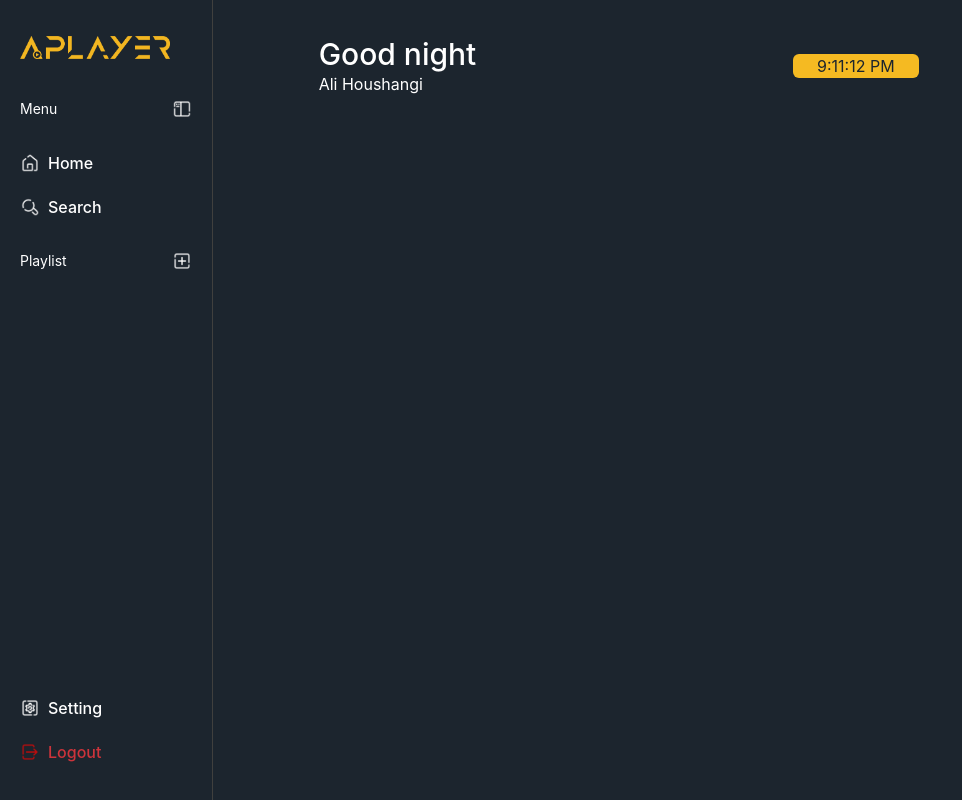
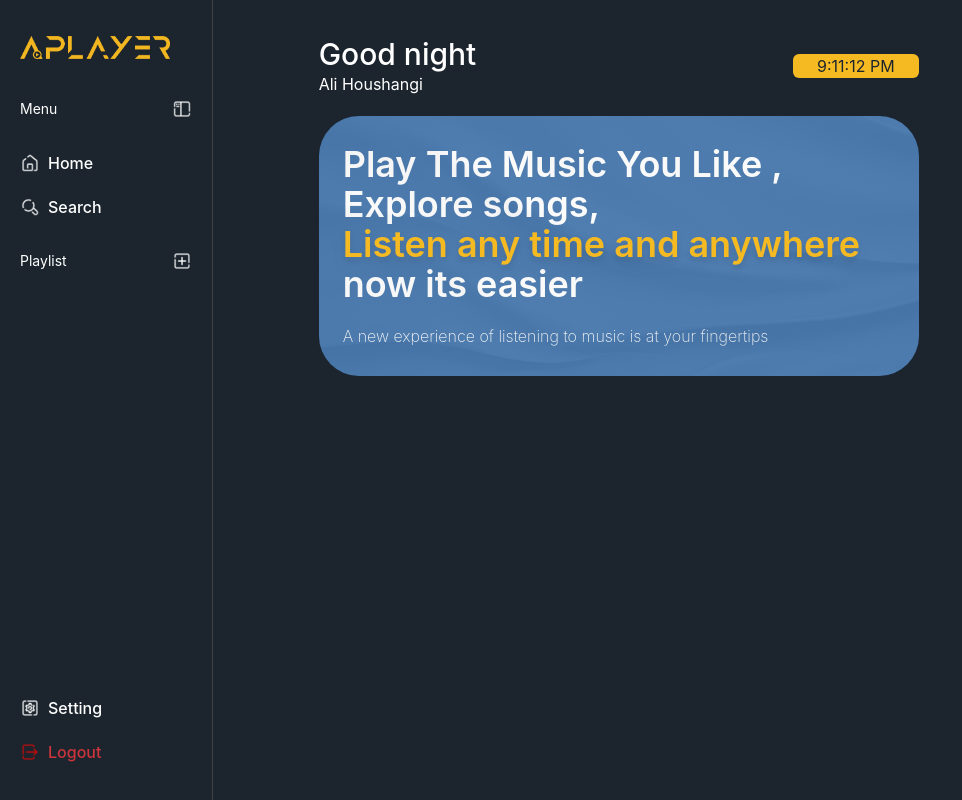
Before and after one commit to alihoushngi/Music-Player, a React (Vite) app: page / in a window 1280 px wide. Shown: the whole page, without its empty margins (0-962 px from the left). Built offline with nearby package versions, Linux system fonts and the light colour scheme.

Commit message:
advertise section done

```diff
--- a/src/App.tsx
+++ b/src/App.tsx
@@ -1,5 +1,6 @@
 import "./App.css";
 import DesktopLayout from "./components/Base/DesktopLayout/DesktopLayout";
+import AdvertiseSection from "./components/Home/Main/AdvertiseSection/AdvertiseSection";
 import WelcomeSection from "./components/Home/WelcomeSection/WelcomeSection";
 
 function App() {
@@ -8,6 +9,7 @@ function App() {
       <DesktopLayout>
         <main className="w-2/4 px-5 py-9">
           <WelcomeSection />
+          <AdvertiseSection />
         </main>
       </DesktopLayout>
     </div>
--- /dev/null
+++ b/src/components/Home/Main/AdvertiseSection/AdvertiseSection.tsx
@@ -0,0 +1,23 @@
+const AdvertiseSection = () => {
+  return (
+    <section className="adBg flex flex-col justify-between w-full bg-[#2862a2] px-6 py-7 rounded-[40px] mt-5 relative overflow-hidden">
+      <img
+        src="/public/images/AdvertiseBg.png"
+        alt="advertise background"
+        className="absolute bg-contain bg-right-bottom bg-no-repeat top-0 left-0 right-0 opacity-20"
+      />
+      <h3 className="text-4xl font-semibold">
+        Play The Music You Like , Explore songs, <br />
+        <span className="text-playerColor inline drop-shadow-lg">
+          Listen any time and anywhere
+        </span>{" "}
+        now its easier
+      </h3>
+      <span className="mt-5 font-extralight">
+        A new experience of listening to music is at your fingertips
+      </span>
+    </section>
+  );
+};
+
+export default AdvertiseSection;
```
Also changed, not shown: public/images/AdvertiseBg.png (added).
